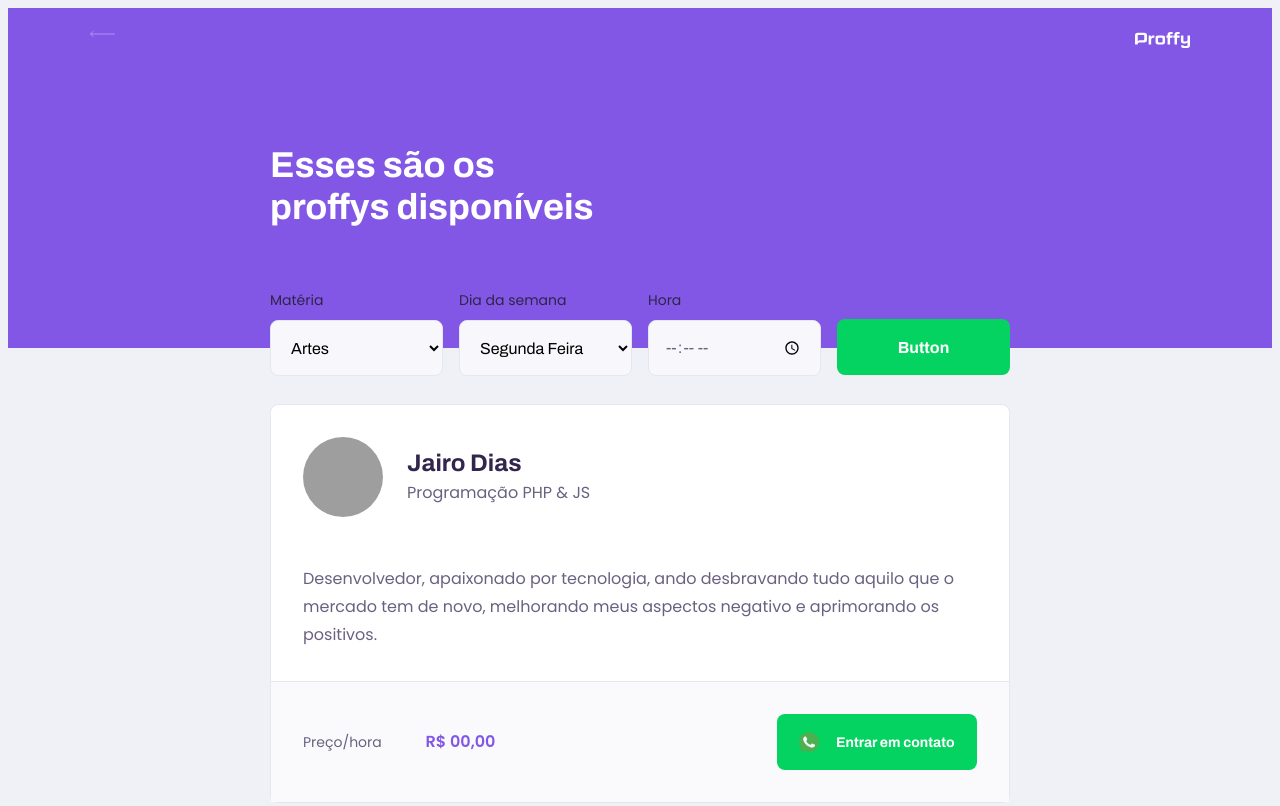
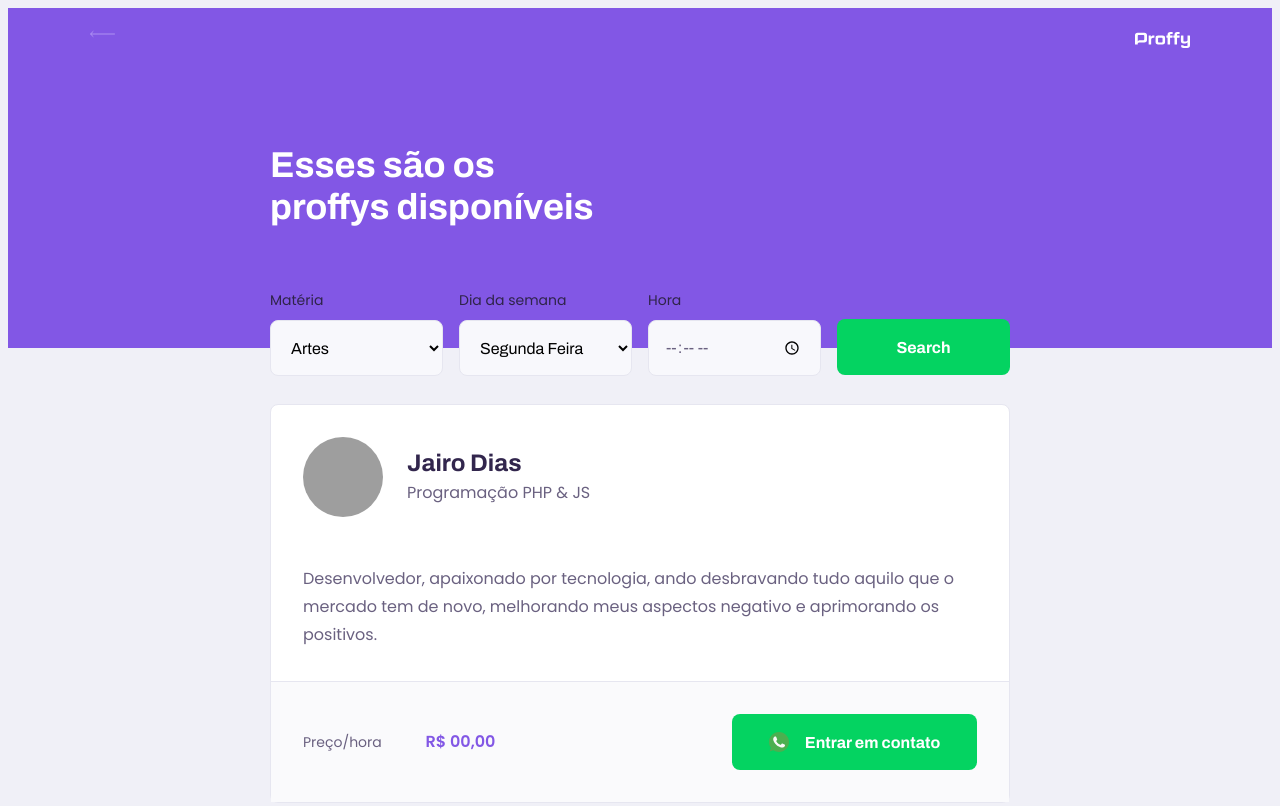
Before and after one commit to jairodias/nlw2, a plain HTML site: page study.html in a window 1280 px wide. Shown: the top 806 px of the page. Drawn offline with Linux system fonts and the light colour scheme; grey boxes are pictures that could not be loaded.

Commit message:
mudando o texto do botão

```diff
--- a/study.html
+++ b/study.html
@@ -61,7 +61,7 @@
                     <input type="time" id="time" name="time">
                 </div>
 
-                <button>Button</button>
+                <button>Search</button>
               </form>
           </div>
       </header>
--- a/styles/partials/page-study.css
+++ b/styles/partials/page-study.css
@@ -270,4 +270,14 @@
         display: initial;
         margin-left: 4rem;
     }
+
+    .teacher-item footer button{
+        width: 245px;
+        font-size: 16px;
+        justify-content: center;
+    }
+
+    .teacher-item footer button img{
+        margin-right: 16px;
+    }
 }
```
